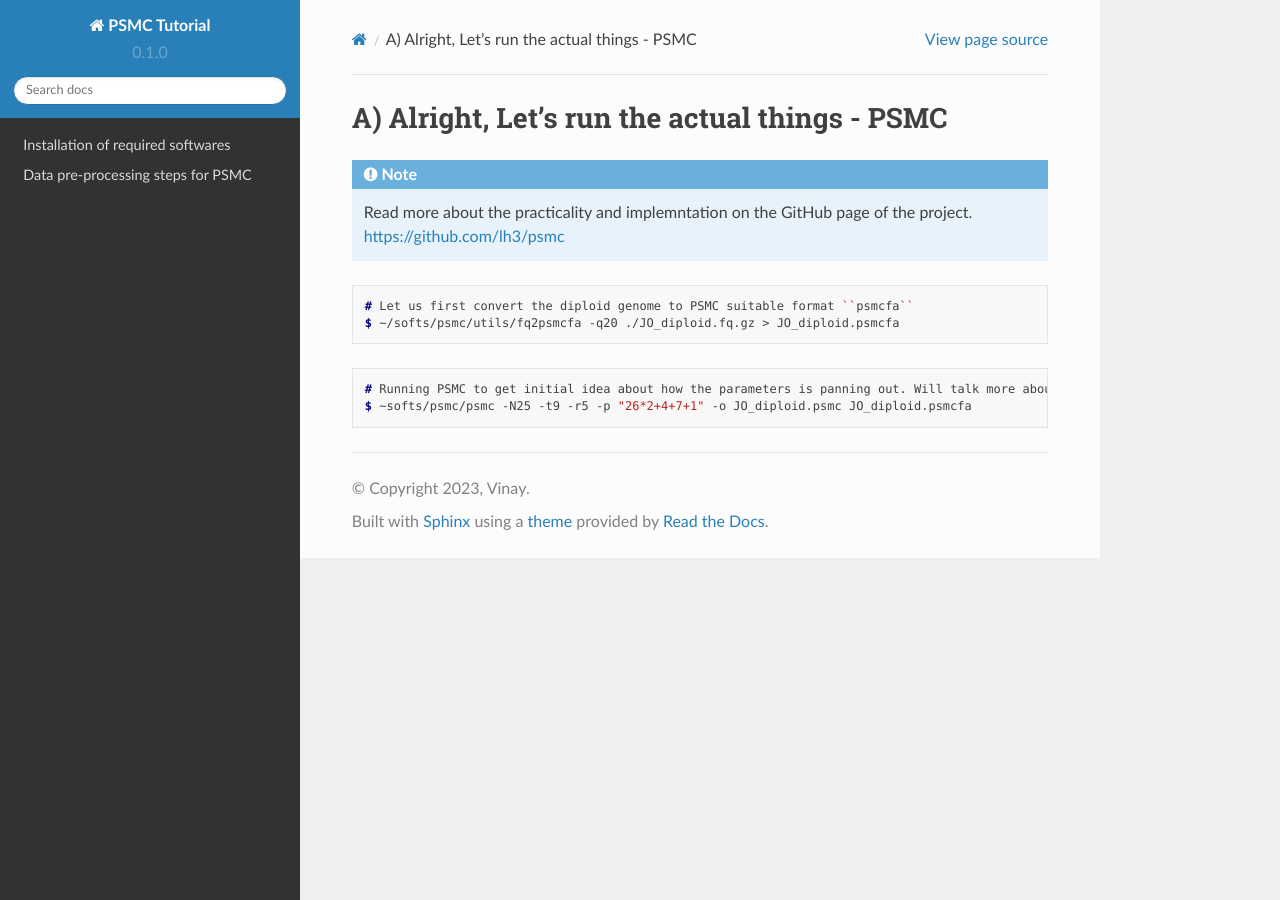
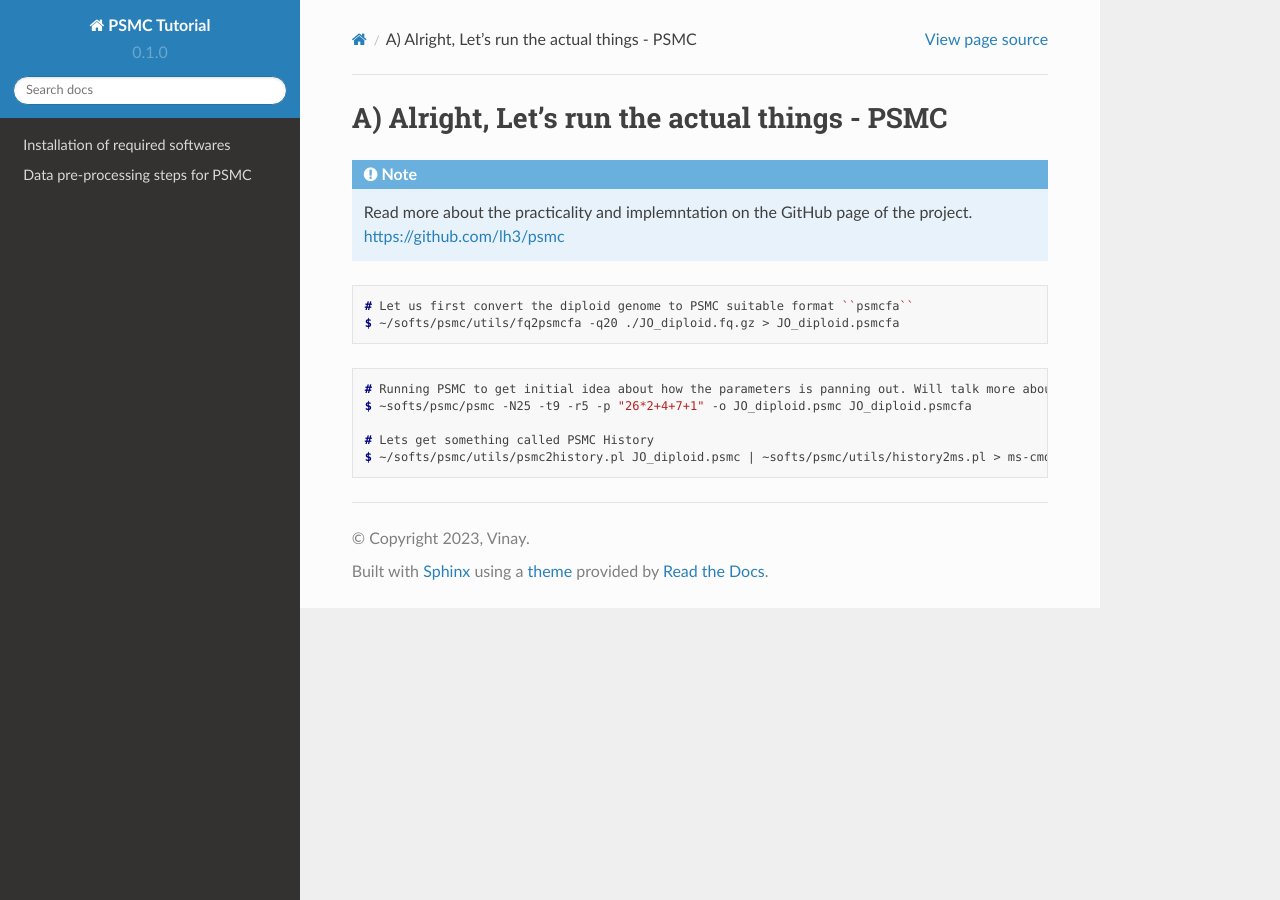
Before and after one commit to stachyris/PSMC_Tutorial-BirdLab, a Sphinx documentation site: the page built from docs/source/02_PSMC.rst, in a window 1280 px wide. Built offline with Sphinx 7.4.7 and the Read the Docs theme 2.0.0, drawn with Linux system fonts in a browser that asks for light colours.

Commit message:
Update 02_PSMC.rst

```diff
--- a/docs/source/02_PSMC.rst
+++ b/docs/source/02_PSMC.rst
@@ -15,3 +15,6 @@ A) Alright, Let's run the actual things - PSMC
 
  # Running PSMC to get initial idea about how the parameters is panning out. Will talk more about how to optimise the parameters.
  $ ~softs/psmc/psmc -N25 -t9 -r5 -p "26*2+4+7+1" -o JO_diploid.psmc JO_diploid.psmcfa
+
+ # Lets get something called PSMC History
+ $ ~/softs/psmc/utils/psmc2history.pl JO_diploid.psmc | ~softs/psmc/utils/history2ms.pl > ms-cmd-1.sh
```
